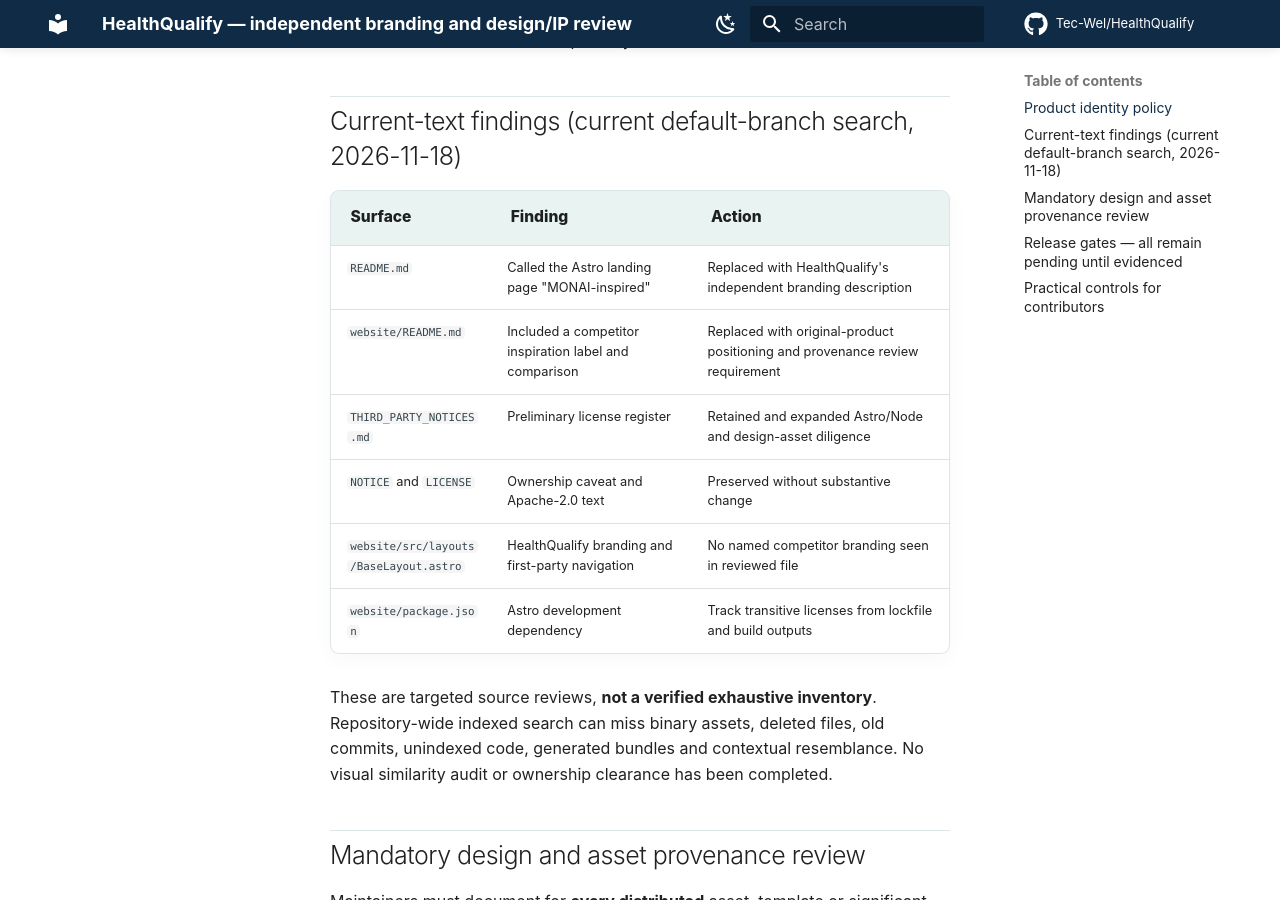
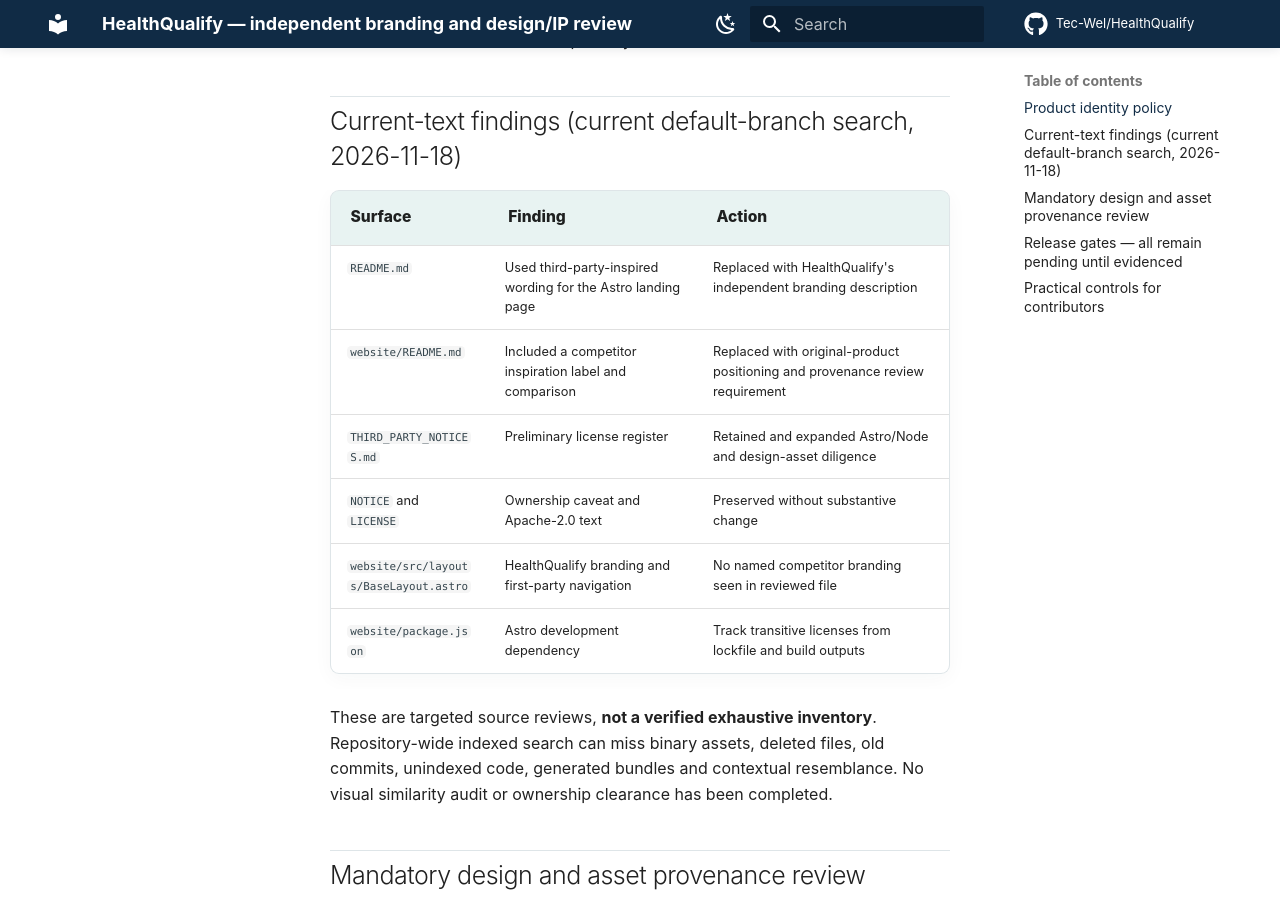
Before and after one commit to Tec-Wel/HealthQualify, an MkDocs documentation site: the page built from docs/INDEPENDENT_DESIGN_IP_REVIEW.md, in a window 1280 px wide and 900 px high, scrolled down 1165 px. Built offline with MkDocs 1.6.1 and Material for MkDocs 9.7.7, drawn with Linux system fonts in a browser that asks for light colours; comment, search, counter and statistics services are not loaded.

Commit message:
docs: keep audit wording vendor-neutral

```diff
--- a/docs/INDEPENDENT_DESIGN_IP_REVIEW.md
+++ b/docs/INDEPENDENT_DESIGN_IP_REVIEW.md
@@ -15,7 +15,7 @@
 
 | Surface | Finding | Action |
 |---|---|---|
-| `README.md` | Called the Astro landing page "MONAI-inspired" | Replaced with HealthQualify's independent branding description |
+| `README.md` | Used third-party-inspired wording for the Astro landing page | Replaced with HealthQualify's independent branding description |
 | `website/README.md` | Included a competitor inspiration label and comparison | Replaced with original-product positioning and provenance review requirement |
 | `THIRD_PARTY_NOTICES.md` | Preliminary license register | Retained and expanded Astro/Node and design-asset diligence |
 | `NOTICE` and `LICENSE` | Ownership caveat and Apache-2.0 text | Preserved without substantive change |
```
